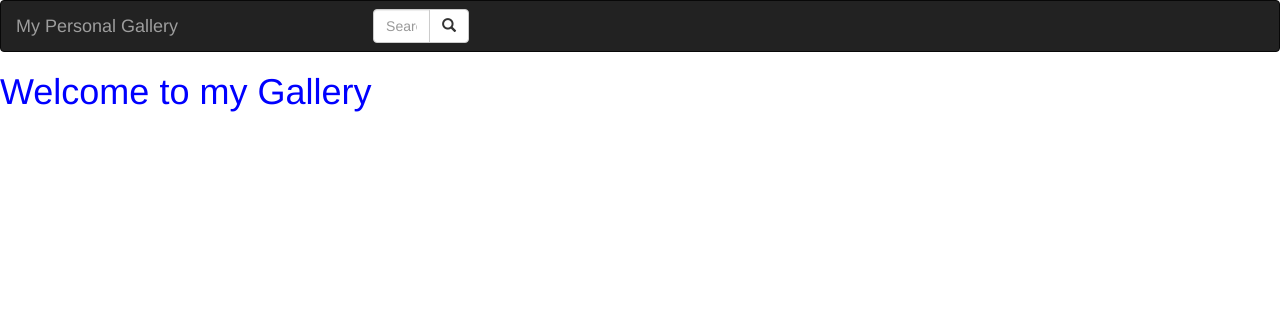
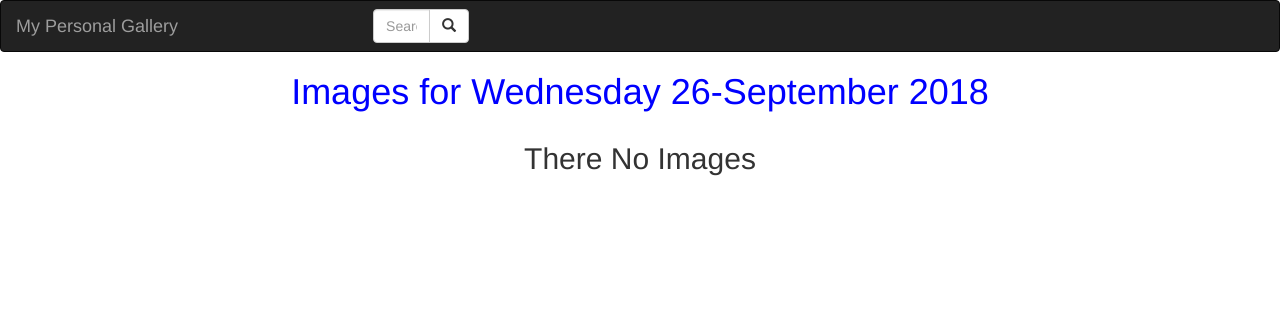
Before and after one commit to samoluoch/photos, a Django app: page / in a window 1280 px wide. Shown: the top 312 px of the page. Run offline with Django 3.2, Linux system fonts and the light colour scheme; data that the repository does not hold is empty; some libraries are stand-ins or nearby versions.

Commit message:
rendered a the individual images to the images.html template and made the template main page

```diff
--- a/gallery/settings.py
+++ b/gallery/settings.py
@@ -64,6 +64,7 @@ TEMPLATES = [
                 'django.template.context_processors.request',
                 'django.contrib.auth.context_processors.auth',
                 'django.contrib.messages.context_processors.messages',
+                'django.template.context_processors.media',
             ],
         },
     },
--- a/photos/models.py
+++ b/photos/models.py
@@ -1,4 +1,5 @@
 from django.db import models
+import datetime as dt
 
 
 # Create your models here.
@@ -37,6 +38,12 @@ class Image(models.Model):
         self.save()
 
     @classmethod
+    def todays_image(cls):
+        today = dt.date.today()
+        image = cls.objects.filter(pub_date__date=today)
+        return image
+
+    @classmethod
     def search_by_category(cls, search_term):
         image = cls.objects.filter(title__icontains=search_term)
         return image
@@ -45,3 +52,8 @@ class Image(models.Model):
     def search_by_location(cls, search_term):
         image = cls.objects.filter(title__icontains=search_term)
         return image
+
+    @classmethod
+    def days_image(cls, date):
+        image = cls.objects.filter(pub_date__date=date)
+        return image
--- a/photos/templates/all-images/base.html
+++ b/photos/templates/all-images/base.html
@@ -20,7 +20,7 @@
 <body>
     {% include "navbar.html" %}
 
-    {% block content %} <h1 class='text-center'>News for {{date|date:"l d-F Y"}}</h1> {%endblock%}
+    {% block content %} <h1 class='text-center'>Images for {{date|date:"l d-F Y"}}</h1> {%endblock%}
 
     {% block scripts %}
         <script src="https://ajax.googleapis.com/ajax/libs/jquery/3.2.1/jquery.min.js"></script>
--- a/photos/templates/all-images/today-images.html
+++ b/photos/templates/all-images/today-images.html
@@ -6,18 +6,18 @@
 
 <div class="container">
 
-  <!-- Looping through news   -->
+  <!-- Looping through images   -->
   {% for image in images %}
 
   <div class="row">
     <!-- displaying Details -->
     <div class="col-xs-6 col-sm-6 col-md-6 col-lg-6">
       <h2 class="text-center"> {{ image.name }} </h2>
-        <p class="text-center">{{image.description}} </p>
+      <a href="/image/{{image.id}}" class="text-center">{{image.description}} </a>
     </div>
     <!--Display Image  -->
     <div class="col-xs-6 col-sm-6 col-md-6 col-lg-6">
-      <img src="{{image.image_image.url}}" class="img-responsive" alt="Image">
+      <img src="{{image.image.url}}" class="img-responsive" alt="Image">
     </div>
 
   </div>
--- a/photos/urls.py
+++ b/photos/urls.py
@@ -1,9 +1,16 @@
 from django.conf.urls import url
 from . import views
+from django.conf import settings
+from django.conf.urls.static import static
 
 urlpatterns=[
-    url(r'^$',views.welcome,name = 'welcome'),
-    url(r'^images/',views.image,name = 'image'),
+    url(r'^images/',views.welcome,name = 'welcome'),
+    url(r'^$',views.image_of_day,name = 'image'),
     url(r'^archives/(\d{4}-\d{2}-\d{2})/$',views.past_days_image,name = 'pastImages'),
     url(r'^search/', views.search_results, name='search_results'),
+    url(r'^image/(\d+)',views.image,name = 'specificImage'),
 ]
+
+
+if settings.DEBUG:
+    urlpatterns+= static(settings.MEDIA_URL, document_root = settings.MEDIA_ROOT)
--- a/photos/views.py
+++ b/photos/views.py
@@ -31,7 +31,7 @@ def past_days_image(request, past_date):
         return redirect(image_of_day)
 
     images = Image.days_image(date)
-    return render(request, 'all-news/past-images.html', {"date": date, "images": images})
+    return render(request, 'all-images/past-images.html', {"date": date, "images": images})
 
 
 
```
Also changed, not shown: media/image/Screen_Shot_2018-09-12_at_12.34.35.png (added), media/image/Screen_Shot_2018-09-12_at_12.34.44.png (added).
